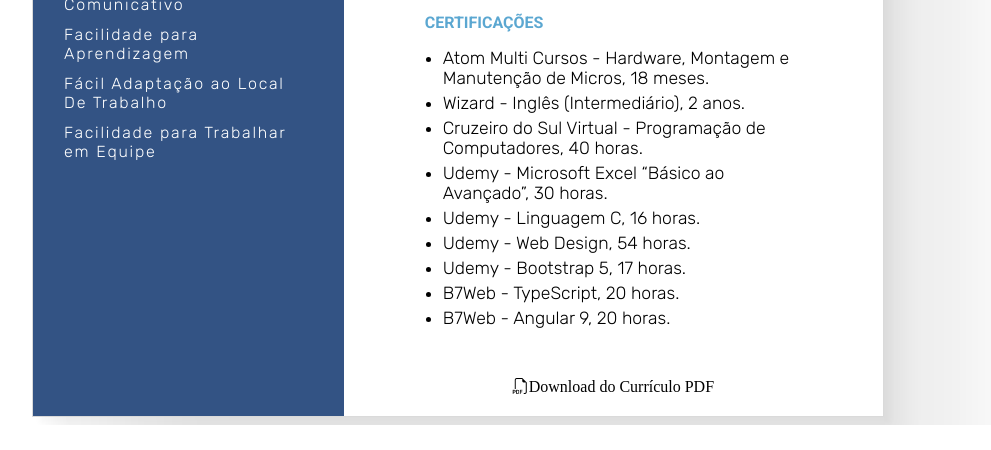
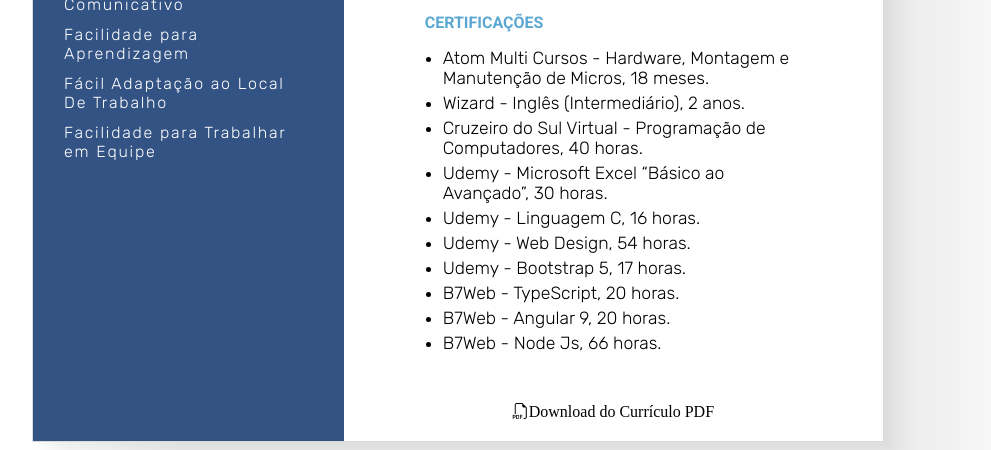
Before and after one commit to jromarioss/Curriculo, a plain HTML site: page index.html in a window 1280 px wide. Shown: the part 584-1034 px from the top of the page, without its empty margins (182-1173 px from the left). Before the commit the page ends 1009 px from the top, so only its background shows below. Drawn offline with nearby package versions, Linux system fonts and the light colour scheme.

Commit message:
updatesCourse

```diff
--- a/index.html
+++ b/index.html
@@ -78,7 +78,7 @@
               <li><a href="crl/bootstrap5.pdf" target="_blank" rel="external">Udemy - Bootstrap 5, 17 horas.</a></li>
               <li><a href="crl/b7webTypeScript.jpg" target="_blank" rel="external">B7Web - TypeScript, 20 horas.</a></li>
               <li><a href="crl/b7webAngular.jpg" target="_blank" rel="external">B7Web - Angular 9, 20 horas.</a></li>
-              <!-- <li>Udemy - Node.Js, 37 horas.</li> -->
+              <li><a href="crl/b7webNodeJs.jpg" target="_blank" rel="external">B7Web - Node Js, 66 horas.</a></li>
             </ul>
         </section>
         </main>
```
